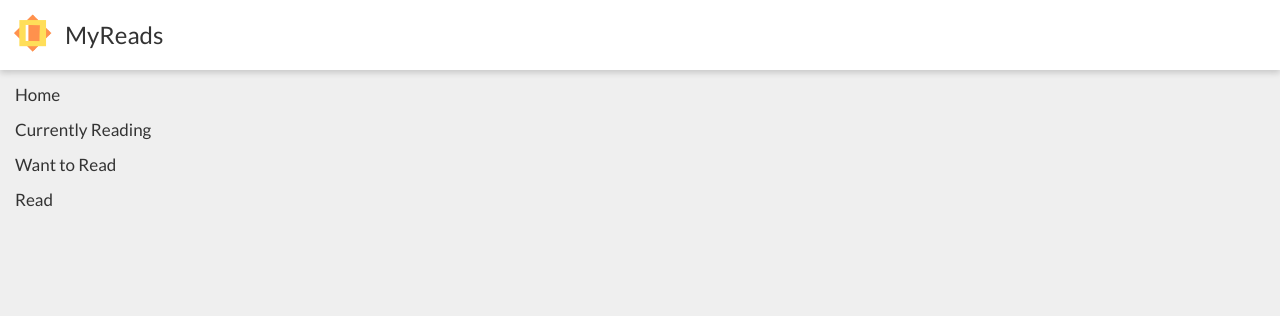
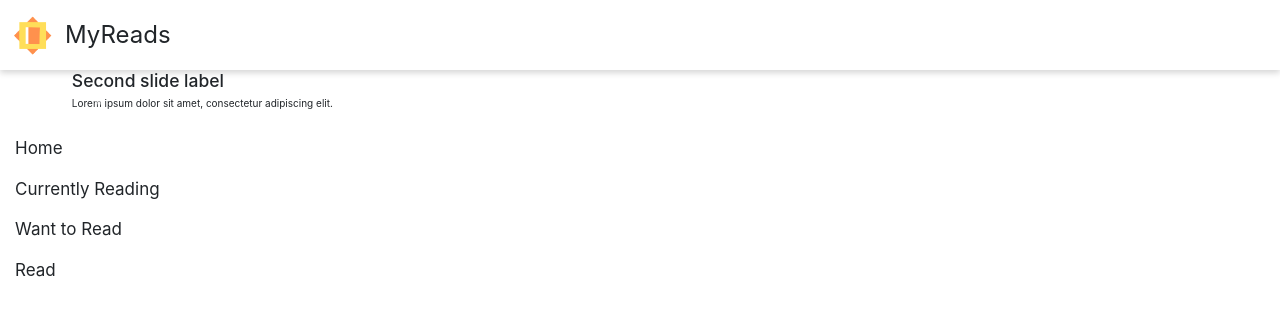
Before and after one commit to ahmed-asiri/MyReads, a React (Create React App) app: page / in a window 1280 px wide. Shown: the top 316 px of the page. Built offline with nearby package versions, Linux system fonts and the light colour scheme.

Commit message:
replacing semantic UI with React Bootstrap to use the bootstrap carousel slider

```diff
--- a/package.json
+++ b/package.json
@@ -6,13 +6,13 @@
     "@testing-library/jest-dom": "^5.12.0",
     "@testing-library/react": "^11.2.6",
     "@testing-library/user-event": "^12.8.3",
+    "bootstrap": "^4.6.0",
     "node-sass": "^4.14.1",
     "react": "^17.0.2",
+    "react-bootstrap": "^1.5.2",
     "react-dom": "^17.0.2",
     "react-router-dom": "^5.2.0",
     "react-scripts": "4.0.3",
-    "semantic-ui-css": "^2.4.1",
-    "semantic-ui-react": "^2.0.3",
     "web-vitals": "^1.1.1"
   },
   "scripts": {
--- a/public/index.html
+++ b/public/index.html
@@ -3,7 +3,6 @@
   <head>
     <meta charset="utf-8" />
     <link rel="icon" href="%PUBLIC_URL%/favicon.ico" />
-    <link rel="stylesheet" href="https://cdn.jsdelivr.net/npm/semantic-ui@2.4.2/dist/semantic.min.css">
     <meta name="viewport" content="width=device-width, initial-scale=1" />
     <meta name="theme-color" content="#000000" />
     <meta
--- a/src/components/App.js
+++ b/src/components/App.js
@@ -1,6 +1,7 @@
 import React from 'react';
 import ContentContainer from './ContentContainer';
 import ContentPadding from './ContentPadding';
+import ControlledCarousel from './ControlledCarousel';
 
 import Header from './Header';
 import Navigation from './Navigation';
@@ -12,6 +13,7 @@ class App extends React.Component {
     return (
       <div className="App">
         <Header />
+        <ControlledCarousel />
         <div className="layout">
           <Navigation />
           <ContentContainer>
--- /dev/null
+++ b/src/components/ControlledCarousel.js
@@ -0,0 +1,34 @@
+import React, {useState} from 'react';
+
+import { Carousel } from 'react-bootstrap';
+
+function ControlledCarousel() {
+    const [index, setIndex] = useState(0);
+
+    const handleSelect = (selectedIndex, e) => {
+      setIndex(selectedIndex);
+    };
+
+    return (
+        <div className="carousel-container">
+            <Carousel activeIndex={index} onSelect={handleSelect}>
+                <Carousel.Item>
+                    <h3>First slide label</h3>
+                    <p>Nulla vitae elit libero, a pharetra augue mollis interdum.</p>
+                </Carousel.Item>
+                <Carousel.Item>
+                    <h3>Second slide label</h3>
+                    <p>Lorem ipsum dolor sit amet, consectetur adipiscing elit.</p>
+                </Carousel.Item>
+                <Carousel.Item>
+                    <h3>Third slide label</h3>
+                    <p>
+                    Praesent commodo cursus magna, vel scelerisque nisl consectetur.
+                    </p>
+                </Carousel.Item>
+            </Carousel>
+        </div>
+    );
+  }
+
+  export default ControlledCarousel;
--- a/src/index.js
+++ b/src/index.js
@@ -2,6 +2,7 @@ import React from 'react';
 import ReactDOM from 'react-dom';
 import App from './components/App';
 import './sass/main.scss';
+import 'bootstrap/dist/css/bootstrap.min.css';
 import {BrowserRouter} from 'react-router-dom';
 
 ReactDOM.render(
--- /dev/null
+++ b/src/sass/components/carousel.scss
@@ -0,0 +1,2 @@
+.carousel-container {
+}
--- a/src/sass/main.scss
+++ b/src/sass/main.scss
@@ -1,4 +1,5 @@
 @import './abstract/global.scss';
 
+@import './components/layout.scss';
+@import './components/carousel.scss';
 @import './components/app-header.scss';
-@import './components/layout.scss';
```
Also changed, not shown: 1 other file (tests, documents, lock files or other folders).
